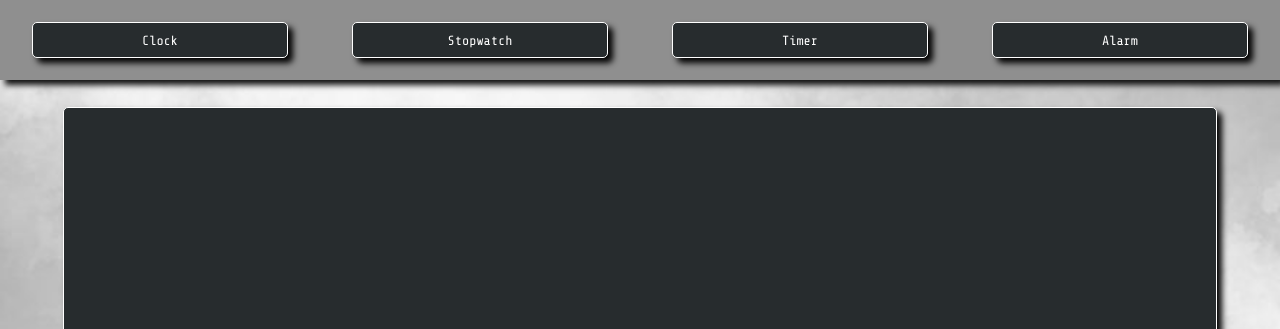
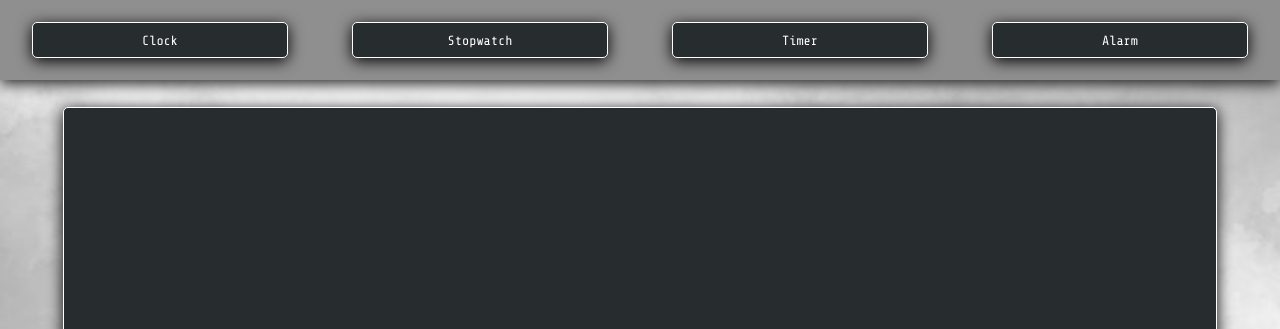
Before and after one commit to bangalter555/Time-Application-with-JS, a website with bundled scripts: page docs/index.html in a window 1280 px wide. Shown: the top 329 px of the page. Built offline with nearby package versions, Linux system fonts and the light colour scheme; a web font is replaced by a local one.

Commit message:
Changing shadows

```diff
--- a/docs/SASS/Layout/_alarm.scss
+++ b/docs/SASS/Layout/_alarm.scss
@@ -8,7 +8,6 @@
   align-items: center;
   height: 85%;
   gap: 4%;
-  // margin-top: 4%;
 }
 
 .alarm-card-display-full-screen {
--- a/docs/SASS/Layout/_navbar.scss
+++ b/docs/SASS/Layout/_navbar.scss
@@ -14,7 +14,7 @@
   align-items: center;
   background-color: c.$bg-color;
   color: c.$main-white;
-  box-shadow: 5px 5px 6px #111;
+  box-shadow: 0 3px 15px #111;
 }
 
 .btn {
--- a/docs/SASS/Utils/_mixins.scss
+++ b/docs/SASS/Utils/_mixins.scss
@@ -9,7 +9,7 @@
   align-items: center;
   border: thin solid c.$main-white;
   border-radius: 5px;
-  box-shadow: 5px 5px 6px #000;
+  box-shadow: 0 3px 15px #000;
   cursor: pointer;
   font-family: "Bakbak One", cursive;
   font-family: "Mukta", sans-serif;
@@ -23,5 +23,5 @@
   background-color: c.$bg-black;
   color: c.$main-white;
   border: thin solid c.$main-white;
-  box-shadow: 5px 5px 6px #000;
+  box-shadow: 0 3px 15px #000;
 }
```
Also changed, not shown: docs/DIST/main.css, 1 other file.
